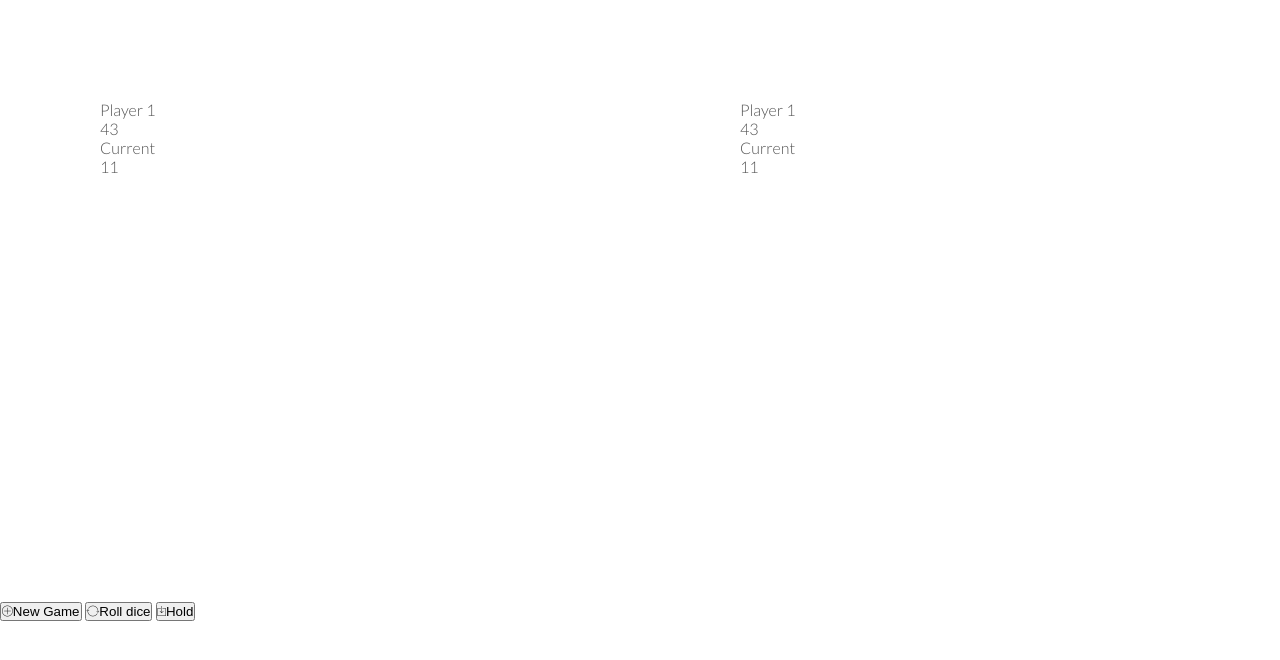
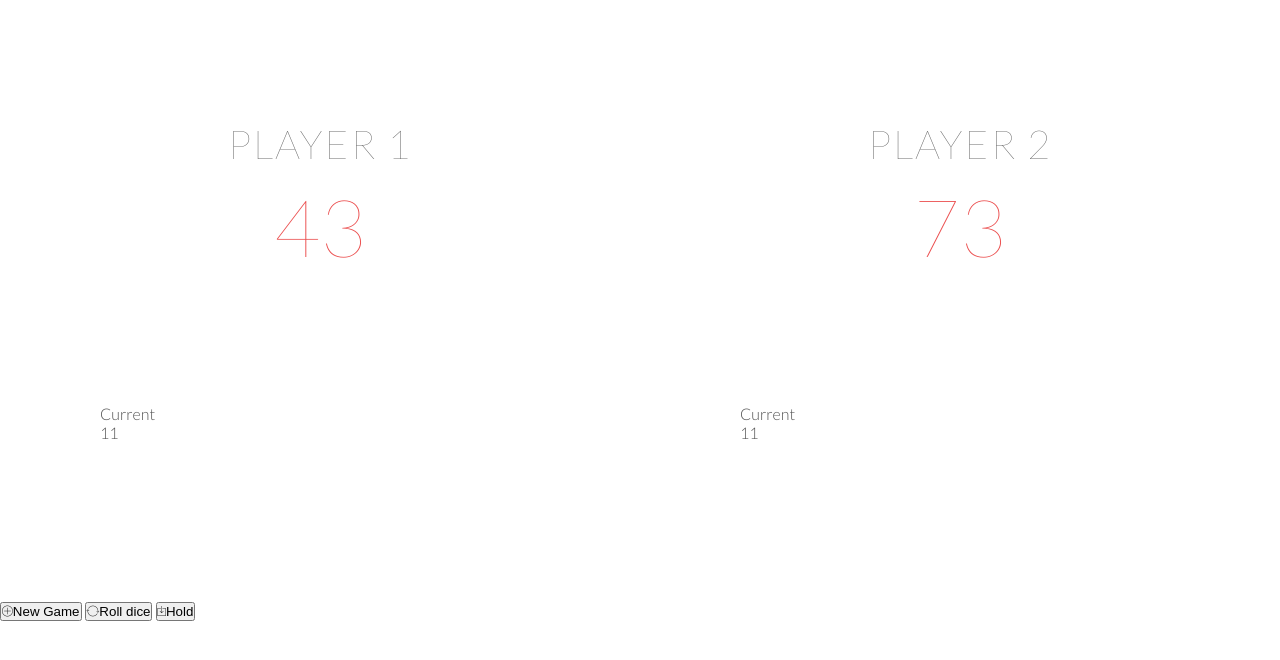
Before and after one commit to flmngwllm/DiceRollGame, a plain HTML site: page index.html in a window 1280 px wide. Drawn offline with nearby package versions, Linux system fonts and the light colour scheme.

Commit message:
styled the score and player name

```diff
--- a/index.html
+++ b/index.html
@@ -24,8 +24,8 @@
 
          <!--panel for player 2-->
         <div class="player-1-panel active">
-                <div class="player-name" id="name-1">Player 1</div>
-                <div class="player-score" id="score-1">43</div>
+                <div class="player-name" id="name-1">Player 2</div>
+                <div class="player-score" id="score-1">73</div>
                 <div class="player-current-box">
                     <div class="player-current-label">Current</div>
                         <div class="player-current-score" id="current-1">11</div>
--- a/style.css
+++ b/style.css
@@ -37,3 +37,24 @@ body{
     height: 600px;
     padding: 100px;
 }
+
+
+
+.player-name {
+    font-size: 40px;
+    text-align: center;
+    text-transform: uppercase;
+    letter-spacing: 2px;
+    font-weight: 100;
+    margin-top: 20px;
+    margin-bottom: 10px;
+    position: relative;
+}
+
+.player-score{
+    text-align: center;
+    font-size: 80px;
+    font-weight: 100;
+    color: #EB4D4D;
+    margin-bottom: 130px;
+}
```
